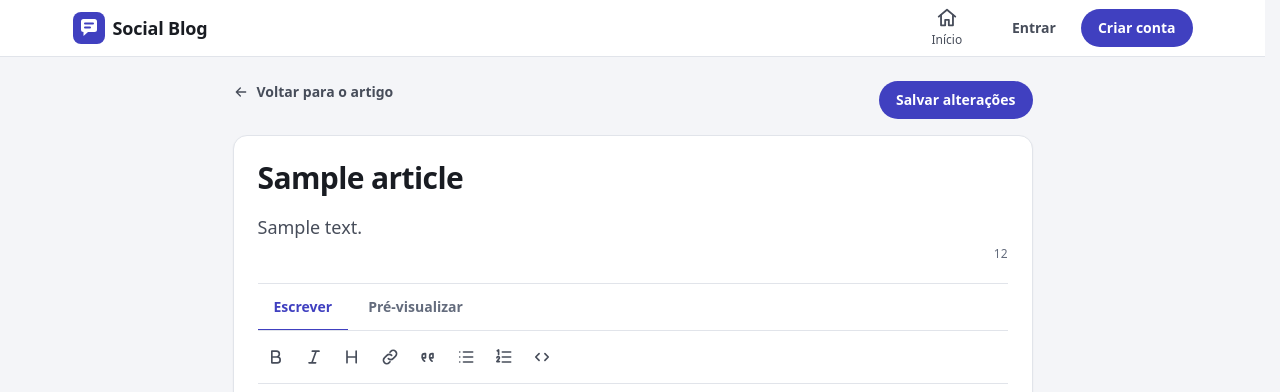
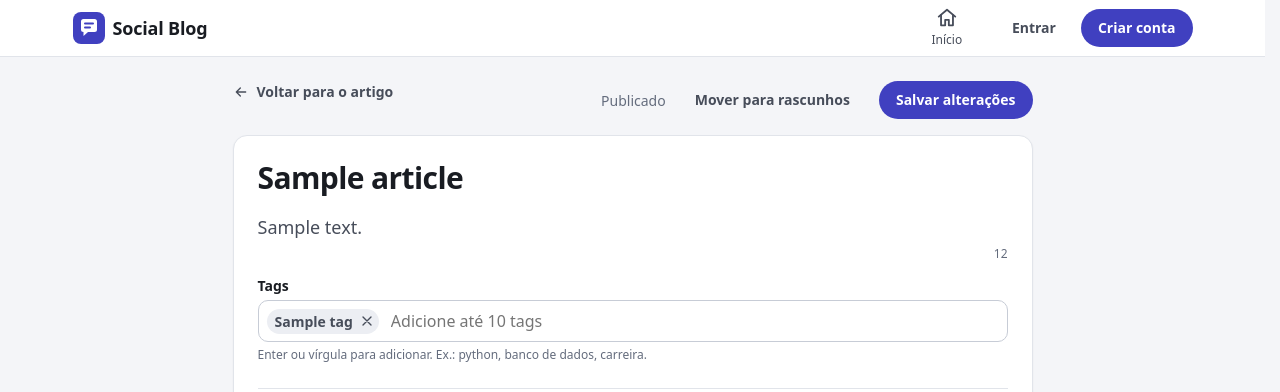
Before and after one commit to AndreLucas23/personal-blog-site, a Flask app: template src/templates/editor.html in a window 1280 px wide. Shown: the top 392 px of the page. Run offline with Flask 3, Linux system fonts and the light colour scheme; the template is opened without the code that fills it: most values are stand-ins (such as "Sample title", 1, 10 or a date in 2020).

Commit message:
feat: write drafts and tags in the editor
A new article or a draft offers Salvar rascunho and Publicar, and a
published article offers Mover para rascunhos, after a confirmation,
and Salvar alterações. A draft needs only its title, stays in the
editor with the time it was saved and gets its own address, so a reload
keeps editing it; publishing still opens the article.

Tags are chips added with Enter or a comma and removed with their
button or Backspace, normalized as the server does, up to five.

Refs #81

```diff
--- a/src/static/css/pages/editor.css
+++ b/src/static/css/pages/editor.css
@@ -123,3 +123,57 @@
         font-size: var(--text-2xl);
     }
 }
+
+.tag-input {
+    align-items: center;
+    border: 1px solid var(--border-strong);
+    border-radius: var(--radius-md);
+    display: flex;
+    flex-wrap: wrap;
+    gap: var(--space-2);
+    min-height: 2.5rem;
+    padding: var(--space-1) var(--space-2);
+}
+
+.tag-input:focus-within {
+    border-color: var(--brand);
+    box-shadow: var(--focus-ring);
+}
+
+.tag-input__list {
+    display: contents;
+    list-style: none;
+}
+
+.tag-input__chip {
+    font-size: var(--text-sm);
+    padding: 2px 2px 2px var(--space-2);
+}
+
+.tag-input__remove {
+    align-items: center;
+    background: none;
+    border: 0;
+    border-radius: var(--radius-full);
+    color: inherit;
+    display: inline-flex;
+    padding: 2px;
+}
+
+.tag-input__remove:hover {
+    background: var(--surface-hover);
+    color: var(--danger);
+}
+
+.tag-input__field {
+    background: transparent;
+    border: 0;
+    flex: 1;
+    min-width: 10rem;
+    padding: var(--space-1);
+}
+
+.tag-input__field:focus {
+    box-shadow: none;
+    outline: none;
+}
--- a/src/static/js/pages/editor.js
+++ b/src/static/js/pages/editor.js
@@ -1,6 +1,8 @@
 import { API, ApiError } from '../api.js';
+import { confirmDialog } from '../ui/dialog.js';
+import { el, icon } from '../ui/dom.js';
 import { bindCounter, setFieldError } from '../ui/forms.js';
-import { showToast } from '../ui/toast.js';
+import { showToast, showToastAfterLeaving } from '../ui/toast.js';
 
 const form = document.getElementById('editor');
 const titleInput = document.getElementById('title');
@@ -11,8 +13,15 @@ const writeTab = document.getElementById('tab-write');
 const previewTab = document.getElementById('tab-preview');
 const writePanel = document.getElementById('panel-write');
 const previewPanel = document.getElementById('panel-preview');
-const articleId = form.dataset.articleId || null;
-const inputs = { title: titleInput, summary: summaryInput, content: contentInput };
+const draftButton = document.getElementById('editor-draft');
+const unpublishButton = document.getElementById('editor-unpublish');
+const statusEl = document.getElementById('editor-status');
+const tagBox = document.getElementById('tag-box');
+const tagList = document.getElementById('tag-list');
+const tagInput = document.getElementById('tag-input');
+const maxTags = Number(tagInput.dataset.max);
+let articleId = form.dataset.articleId || null;
+const inputs = { title: titleInput, summary: summaryInput, content: contentInput, tags: tagInput };
 
 const ARTICLE_ERRORS = {
     title_required: 'Dê um título ao artigo.',
@@ -20,6 +29,9 @@ const ARTICLE_ERRORS = {
     summary_too_long: `O resumo pode ter até ${summaryInput.maxLength} caracteres.`,
     content_required: 'Escreva o conteúdo do artigo.',
     content_too_long: `O artigo pode ter até ${contentInput.maxLength.toLocaleString('pt-BR')} caracteres.`,
+    tags_too_many: `Use até ${maxTags} tags.`,
+    tag_too_short: 'Cada tag precisa de pelo menos 2 caracteres.',
+    tag_too_long: `Cada tag pode ter até ${tagInput.maxLength} caracteres.`,
     invalid: 'Confira este campo.',
 };
 
@@ -130,19 +142,68 @@ async function showPreview() {
     }
 }
 
+// Tags: the same normalization as the server, so the chips show what will be saved.
+function normalizeTag(value) {
+    return value.normalize('NFC').toLowerCase().trim().replace(/^#+/, '')
+        .replace(/[\s_]+/g, '-')
+        .replace(/[^\p{L}\p{N}\p{M}-]/gu, '')
+        .replace(/-{2,}/g, '-')
+        .replace(/^-+|-+$/g, '');
+}
+
+function currentTags() {
+    return [...tagList.querySelectorAll('[data-tag]')].map((chip) => chip.dataset.tag);
+}
+
+function createChip(tag) {
+    return el(
+        'li',
+        { class: 'chip tag-input__chip', dataset: { tag } },
+        tag,
+        el('button', {
+            class: 'tag-input__remove',
+            type: 'button',
+            'aria-label': `Remover a tag ${tag}`,
+        }, icon('close', 'icon--sm')),
+    );
+}
+
+function addTag(raw) {
+    const tag = normalizeTag(raw);
+    tagInput.value = '';
+    if (!tag || currentTags().includes(tag)) return;
+
+    if (currentTags().length >= maxTags) {
+        setFieldError(tagInput, ARTICLE_ERRORS.tags_too_many);
+        return;
+    }
+    if (tag.length < 2) {
+        setFieldError(tagInput, ARTICLE_ERRORS.tag_too_short);
+        return;
+    }
+    tagList.append(createChip(tag));
+    dirty = true;
+}
+
 function readFields() {
     return {
         title: titleInput.value.trim(),
         summary: summaryInput.value.trim(),
         content: contentInput.value,
+        tags: currentTags(),
     };
 }
 
-function checkFields(fields) {
+function checkFields(fields, publishing) {
     const errors = {};
     if (!fields.title) errors.title = 'title_required';
-    if (!fields.content.trim()) errors.content = 'content_required';
+    // A draft can wait for its text; publishing cannot.
+    if (publishing && !fields.content.trim()) errors.content = 'content_required';
     return errors;
+}
+
+function savedAt() {
+    return new Intl.DateTimeFormat('pt-BR', { hour: '2-digit', minute: '2-digit' }).format(new Date());
 }
 
 function showErrors(errors) {
@@ -155,38 +216,64 @@ function showErrors(errors) {
     inputs[entries[0][0]]?.focus();
 }
 
-async function save() {
-    // Ctrl+Enter does not go through the disabled button, so a second save waits here.
-    if (saving) return;
+const actionButtons = [submitButton, draftButton, unpublishButton].filter(Boolean);
+
+function setBusy(button, busy) {
+    button.classList.toggle('is-loading', busy);
+    actionButtons.forEach((other) => { other.disabled = busy; });
+}
+
+/**
+ * Save with a status: 'published' opens the article afterwards, 'draft' stays here.
+ * Returns the saved article, or null when nothing was saved.
+ */
+async function save(status, button) {
+    // Ctrl+Enter does not go through the disabled buttons, so a second save waits here.
+    if (saving) return null;
 
     Object.values(inputs).forEach((input) => setFieldError(input, ''));
     const fields = readFields();
-    const localErrors = checkFields(fields);
+    const localErrors = checkFields(fields, status === 'published');
     if (Object.keys(localErrors).length) {
         showErrors(localErrors);
-        return;
+        return null;
     }
 
     saving = true;
-    submitButton.classList.add('is-loading');
-    submitButton.disabled = true;
+    setBusy(button, true);
 
     try {
+        const payload = { ...fields, status };
         const article = articleId
-            ? await API.updateArticle(articleId, fields)
-            : await API.createArticle(fields);
+            ? await API.updateArticle(articleId, payload)
+            : await API.createArticle(payload);
         dirty = false;
-        window.location.assign(article.url);
+
+        if (article.status === 'published') {
+            window.location.assign(article.url);
+            return article;
+        }
+
+        // A new draft gets its own address, so a reload keeps editing the same article.
+        if (!articleId) {
+            articleId = String(article.article_id);
+            form.dataset.articleId = articleId;
+            window.history.replaceState(null, '', `/write/${articleId}`);
+        }
+        statusEl.textContent = `Rascunho salvo às ${savedAt()}`;
+        saving = false;
+        setBusy(button, false);
+        return article;
     } catch (error) {
         saving = false;
-        submitButton.classList.remove('is-loading');
-        submitButton.disabled = false;
+        setBusy(button, false);
         if (error instanceof ApiError && error.errors && Object.keys(error.errors).length) {
             showErrors(error.errors);
-            return;
+            return null;
         }
         console.error(error);
         showToast('Não foi possível salvar o artigo. Tente de novo.', { type: 'error' });
+        return null;
     }
 }
 
@@ -231,15 +318,61 @@ contentInput.addEventListener('keydown', (event) => {
     });
 });
 
+tagInput.addEventListener('keydown', (event) => {
+    if (event.key === 'Enter' || event.key === ',') {
+        event.preventDefault();
+        addTag(tagInput.value);
+    } else if (event.key === 'Backspace' && !tagInput.value) {
+        tagList.lastElementChild?.remove();
+        dirty = true;
+    }
+});
+
+// A tag typed and left behind still counts.
+tagInput.addEventListener('blur', () => {
+    if (tagInput.value.trim()) addTag(tagInput.value);
+});
+
+tagList.addEventListener('click', (event) => {
+    const remove = event.target.closest('.tag-input__remove');
+    if (!remove) return;
+    remove.closest('[data-tag]').remove();
+    dirty = true;
+    tagInput.focus();
+});
+
+tagBox.addEventListener('click', (event) => {
+    if (event.target === tagBox) tagInput.focus();
+});
+
 form.addEventListener('submit', (event) => {
     event.preventDefault();
-    save();
+    save('published', submitButton);
 });
 
 form.addEventListener('keydown', (event) => {
     if ((event.ctrlKey || event.metaKey) && event.key === 'Enter') {
         event.preventDefault();
-        save();
+        save('published', submitButton);
+    }
+});
+
+draftButton?.addEventListener('click', async () => {
+    if (await save('draft', draftButton)) showToast('Rascunho salvo.', { type: 'success' });
+});
+
+unpublishButton?.addEventListener('click', async () => {
+    const confirmed = await confirmDialog({
+        title: 'Mover para rascunhos?',
+        message: 'O artigo deixa de aparecer para os outros até você publicar de novo.',
+        confirmLabel: 'Mover',
+    });
+    if (!confirmed) return;
+
+    if (await save('draft', unpublishButton)) {
+        showToastAfterLeaving('O artigo voltou para os rascunhos.', { type: 'success' });
+        // The editor reopens with the actions of a draft.
+        window.location.assign(`/write/${articleId}`);
     }
 });
 
--- a/src/templates/editor.html
+++ b/src/templates/editor.html
@@ -1,6 +1,7 @@
 {% extends 'base.html' %}
 
 {% set editing = article is not none %}
+{% set published = editing and article['status'] == 'published' %}
 
 {% block title %}{{ 'Editar artigo' if editing else 'Escrever artigo' }} | Social Blog{% endblock %}
 
@@ -15,7 +16,8 @@
     <form class="editor"
     id="editor"
     novalidate
-    data-article-id="{{ article['article_id'] if editing else '' }}">
+    data-article-id="{{ article['article_id'] if editing else '' }}"
+    data-status="{{ article['status'] if editing else 'new' }}">
         <header class="editor__header">
             <a class="back-link" href="{{ back_url }}">
                 {{ icon('arrow-left', 'icon--sm') }}
@@ -23,10 +25,16 @@
             </a>
 
             <div class="editor__actions">
-                <span class="editor__status" id="editor-status" aria-live="polite"></span>
-                <button class="btn btn--primary" id="editor-submit" type="submit">
-                    {{ 'Salvar alterações' if editing else 'Publicar' }}
-                </button>
+                <span class="editor__status" id="editor-status" aria-live="polite">
+                    {%- if published %}Publicado{% elif editing %}Rascunho{% endif -%}
+                </span>
+                {% if published %}
+                <button class="btn btn--ghost" id="editor-unpublish" type="button">Mover para rascunhos</button>
+                <button class="btn btn--primary" id="editor-submit" type="submit">Salvar alterações</button>
+                {% else %}
+                <button class="btn btn--secondary" id="editor-draft" type="button">Salvar rascunho</button>
+                <button class="btn btn--primary" id="editor-submit" type="submit">Publicar</button>
+                {% endif %}
             </div>
         </header>
 
@@ -57,6 +65,31 @@
                     <span class="field__error" id="summary-error" aria-live="polite"></span>
                     <span class="field__counter" id="summary-counter"></span>
                 </div>
+            </div>
+
+            <div class="field">
+                <label class="field__label" for="tag-input">Tags</label>
+                <div class="tag-input" id="tag-box">
+                    <ul class="tag-input__list" id="tag-list" aria-label="Tags do artigo">
+                        {% for tag in (article['tags'] if editing else []) %}
+                        <li class="chip tag-input__chip" data-tag="{{ tag }}">
+                            {{ tag }}
+                            <button class="tag-input__remove" type="button" aria-label="Remover a tag {{ tag }}">{{ icon('close', 'icon--sm') }}</button>
+                        </li>
+                        {% endfor %}
+                    </ul>
+                    <input class="tag-input__field"
+                    id="tag-input"
+                    type="text"
+                    maxlength="{{ max_tag_length }}"
+                    autocomplete="off"
+                    autocapitalize="none"
+                    placeholder="Adicione até {{ max_tags }} tags"
+                    data-max="{{ max_tags }}"
+                    aria-describedby="tags-hint tags-error">
+                </div>
+                <span class="field__hint" id="tags-hint">Enter ou vírgula para adicionar. Ex.: python, banco de dados, carreira.</span>
+                <span class="field__error" id="tags-error" aria-live="polite"></span>
             </div>
 
             <div class="editor__body">
--- a/src/views.py
+++ b/src/views.py
@@ -51,6 +51,8 @@ def _editor(article: dict | None):
         max_title=article_validation.MAX_TITLE_LENGTH,
         max_summary=article_validation.MAX_SUMMARY_LENGTH,
         max_content=article_validation.MAX_CONTENT_LENGTH,
+        max_tags=article_validation.MAX_TAGS,
+        max_tag_length=article_validation.MAX_TAG_LENGTH,
     )
 
 @views_bp.route('/write')
```
Also changed, not shown: tests/test_editor.py (+23 -0 lines).
